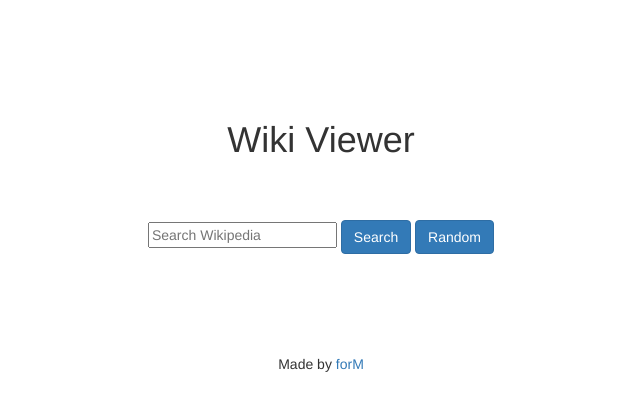
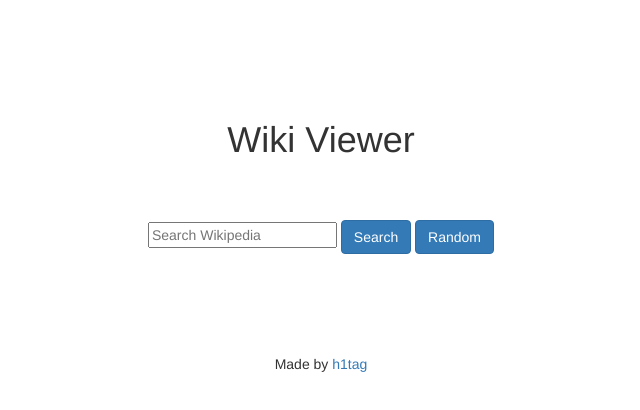
Before and after one commit to fortMaximus/Wikipedia-Viewer, a plain HTML site: page index.html in a window 1280 px wide. Shown: the full height of the page, 319-959 px from the left. Drawn offline with nearby package versions, Linux system fonts and the light colour scheme.

Commit message:
Update index.html

```diff
--- a/index.html
+++ b/index.html
@@ -37,7 +37,7 @@
     <div class="col-lg-4"></div>
   </div>
 
-  <p>Made by <a href="https://codepen.io/ForM/#" target="_blank">forM</a></p>
+  <p>Made by <a href="https://codepen.io/ForM/#" target="_blank">h1tag</a></p>
 </div>
   <script src='https://cdnjs.cloudflare.com/ajax/libs/jquery/3.1.0/jquery.min.js'></script>
 
```
